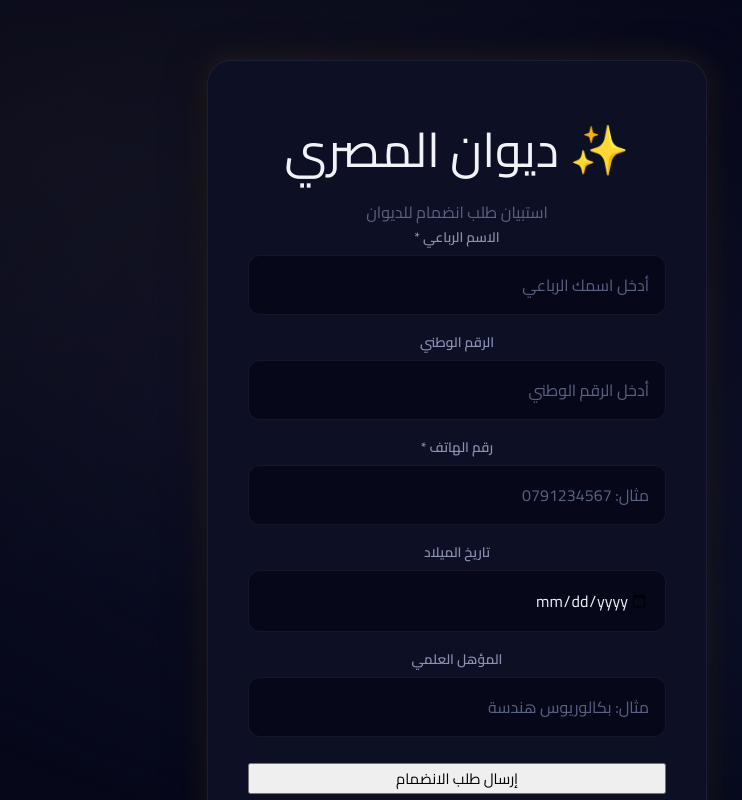
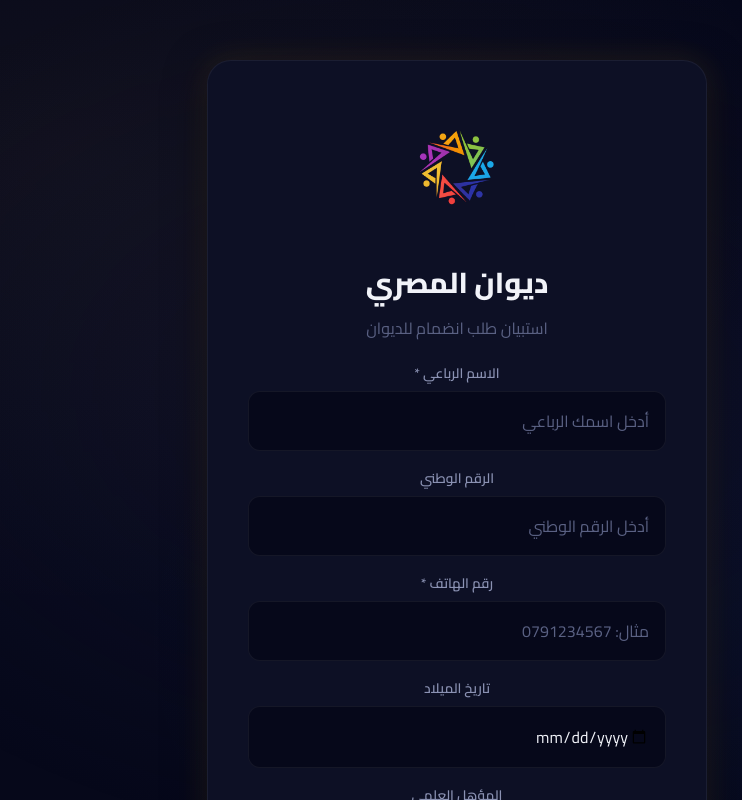
Before and after one commit to anasalmasrii/DiwanAlmasri, a React (Vite) app in the folder client/: page /register in a window 1280 px wide. Shown: the top 800 px of the page, without its empty margins (183-925 px from the left). Built offline with nearby package versions, Linux system fonts and the light colour scheme.

Commit message:
Use application logo instead of sparkle emoji in registration page

```diff
--- a/client/src/pages/RegistrationPage.jsx
+++ b/client/src/pages/RegistrationPage.jsx
@@ -62,10 +62,11 @@ export default function RegistrationPage() {
   return (
     <div className="login-container" style={{ padding: '20px' }}>
       <div className="login-card" style={{ maxWidth: '500px', width: '100%', margin: '40px auto' }}>
-        <div className="login-header">
-          <div className="login-logo">
-            <span>✨</span> ديوان المصري
+        <div className="login-header" style={{ textAlign: 'center', marginBottom: '20px' }}>
+          <div className="login-logo" style={{ marginBottom: '-15px', marginTop: '-10px' }}>
+            <img src="/DiwanAlmasri-logo.png" alt="ديوان المصري" style={{ width: '150px', height: '150px', objectFit: 'contain' }} />
           </div>
+          <h1 className="login-title" style={{ fontSize: '1.8rem', fontWeight: 800, color: 'var(--text-primary)' }}>ديوان المصري</h1>
           <p style={{ color: 'var(--text-muted)', marginTop: '8px' }}>استبيان طلب انضمام للديوان</p>
         </div>
 
```
